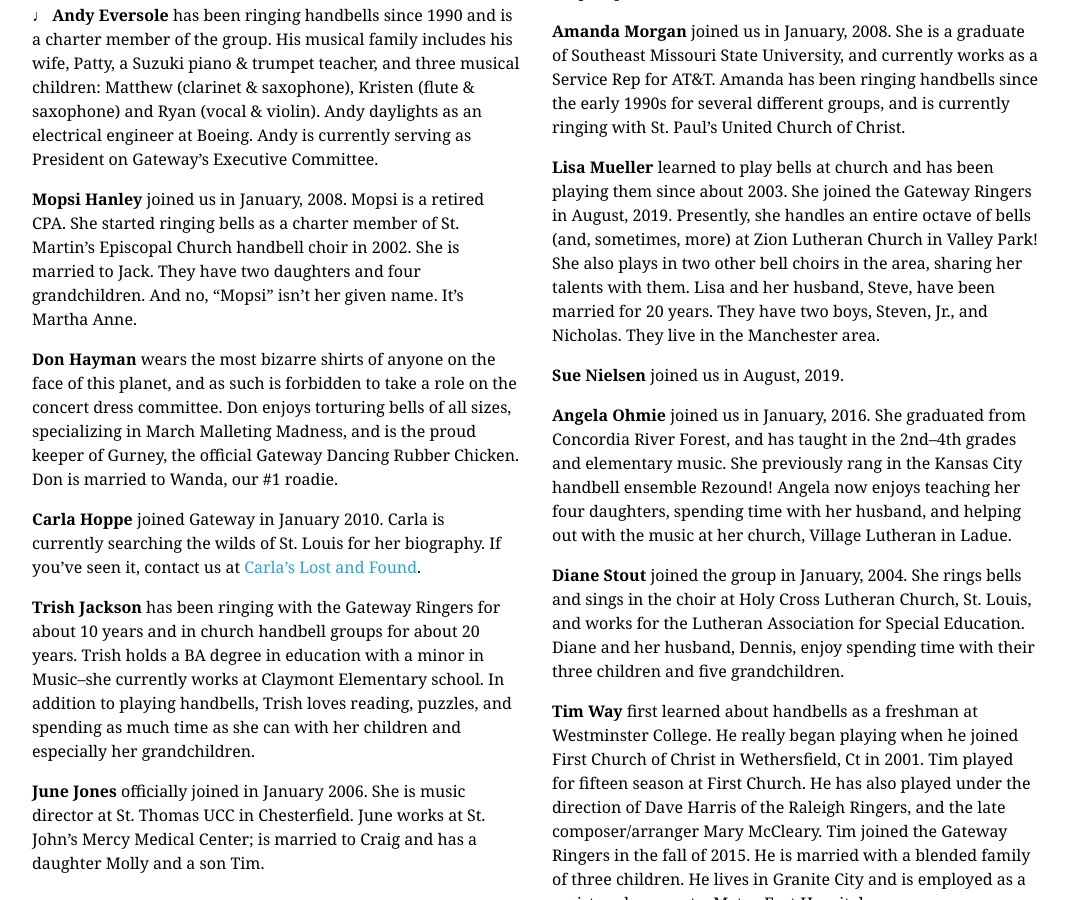
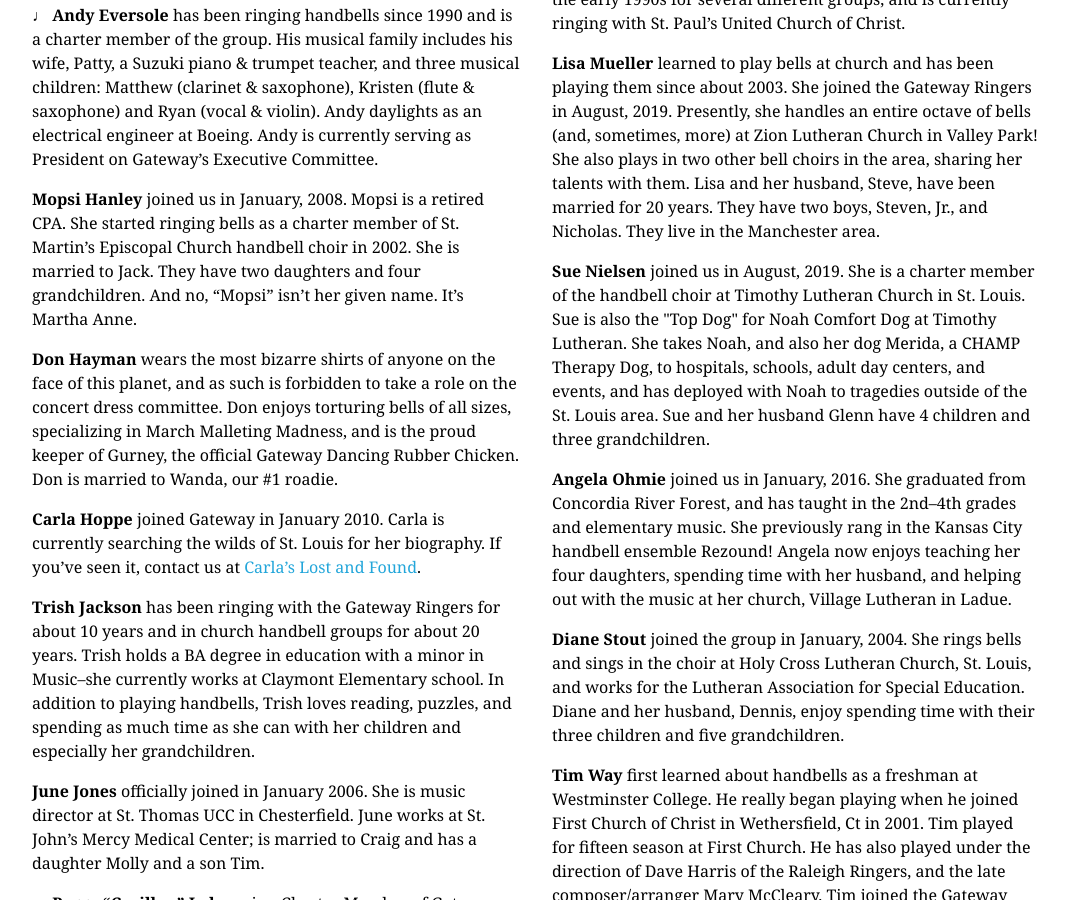
Before and after one commit to GatewayRingers/GatewayRingers.github.io, a Jekyll site: the page built from musicians.html, in a window 1280 px wide and 900 px high, scrolled down 2023 px. Shown: the whole window, without its empty margins (104-1173 px from the left). Built offline with Jekyll 4.4.1, drawn with Linux system fonts in a browser that asks for light colours; nearby versions of some CDN libraries.

Commit message:
Update musicians.html

```diff
--- a/musicians.html
+++ b/musicians.html
@@ -131,7 +131,7 @@
   <li class="pv2"><strong>Lisa Mueller</strong> learned to play bells at church and has been playing them since about 2003.  She joined the Gateway Ringers in August, 2019.  Presently, she handles an entire octave of bells (and, sometimes, more) at Zion Lutheran Church in Valley Park!  She also plays in two other bell choirs in the area, sharing her talents with them.  Lisa and her husband, Steve, have been married for 20 years.  They have two boys, Steven, Jr., and Nicholas. They live in the Manchester area.
   </li>
 
-  <li class="pv2"><strong>Sue Nielsen</strong> joined us in August, 2019.
+  <li class="pv2"><strong>Sue Nielsen</strong> joined us in August, 2019. She is a charter member of the handbell choir at Timothy Lutheran Church in St. Louis. Sue is also the "Top Dog" for Noah Comfort Dog at Timothy Lutheran. She takes Noah, and also her dog Merida, a CHAMP Therapy Dog, to hospitals, schools, adult day centers, and events, and has deployed with Noah to tragedies outside of the St. Louis area. Sue and her husband Glenn have 4 children and three grandchildren.
   </li>
 
   <li class="pv2" id="Angela"><strong>Angela Ohmie</strong> joined us in January, 2016.  She graduated from Concordia River Forest, and has taught in the 2nd–4th grades and elementary music. She previously rang in the Kansas City handbell ensemble Rezound! Angela now enjoys teaching her four daughters, spending time with her husband, and helping out with the music at her church, Village Lutheran in Ladue.
```
